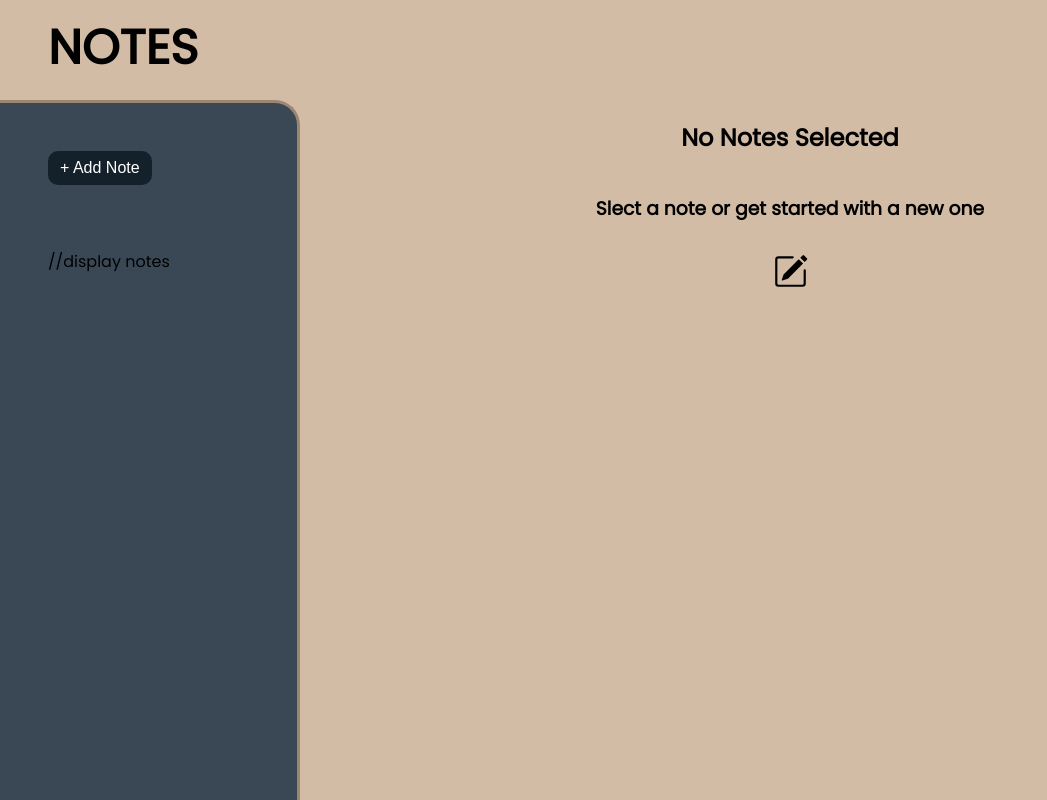
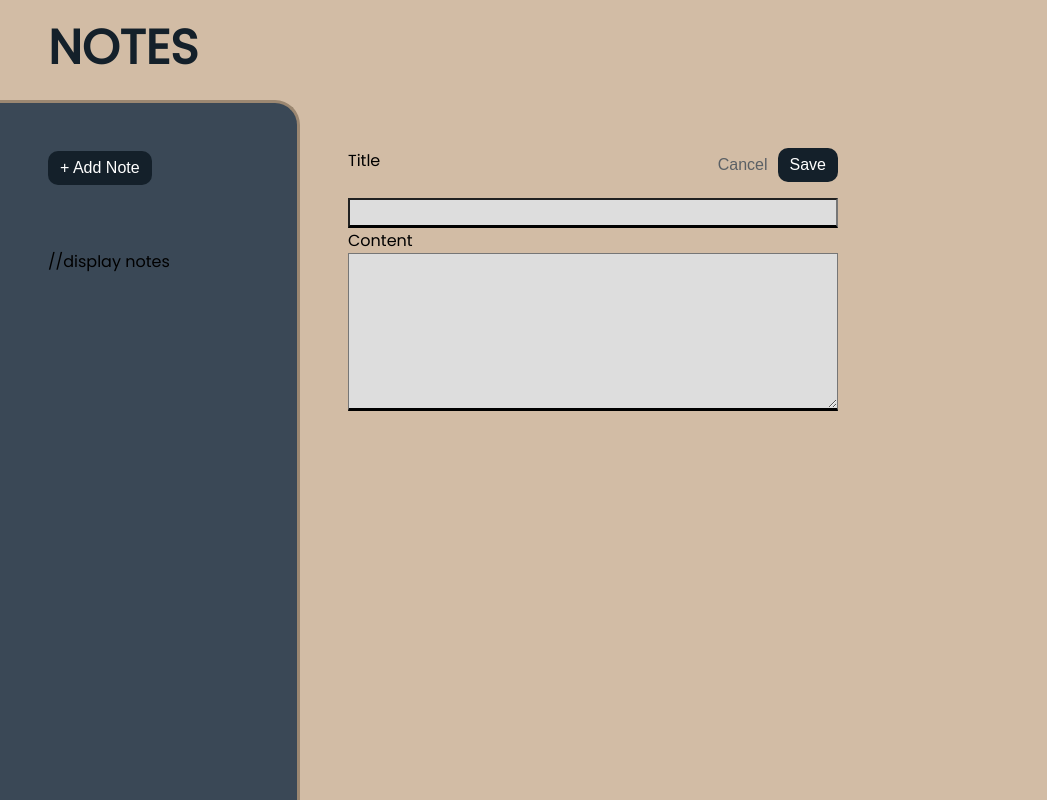
Before and after one commit to dimovv23/Notes-App, a React (Vite) app: page / in a window 1280 px wide. Both pictures are taken after a click on the button "+ Add Note". Shown: the whole page, without its empty margins (0-1047 px from the left). Built offline with nearby package versions, Linux system fonts and the light colour scheme.

Commit message:
Create "New Note" component

```diff
--- a/src/App.jsx
+++ b/src/App.jsx
@@ -1,13 +1,37 @@
 import "./App.css";
 import NotSelected from "./components/NotSelected";
 import NotesSidebar from "./components/NotesSidebar";
+import NewNote from "./components/NewNote";
+import { useState } from "react";
 
 function App() {
+  const [noteState, setNoteState] = useState({
+    notes: [],
+    selectedNoteId: undefined,
+  });
+
+  function handleAddNoteClick() {
+    setNoteState((prevState) => {
+      return {
+        ...prevState,
+        selectedNoteId: null,
+      };
+    });
+  }
+
+  let content;
+
+  if (noteState.selectedNoteId === undefined) {
+    content = <NotSelected addNote={handleAddNoteClick} />;
+  } else if (noteState.selectedNoteId === null) {
+    content = <NewNote />;
+  }
+
   return (
     <div className="main-page">
       <h1>Notes</h1>
-      <NotesSidebar />
-      <NotSelected />
+      <NotesSidebar addNote={handleAddNoteClick} />
+      {content}
     </div>
   );
 }
--- /dev/null
+++ b/src/components/NewNote.jsx
@@ -0,0 +1,16 @@
+export default function NewNote() {
+  return (
+    <div className="new-note">
+      <div>
+        <label>Title</label>
+        <span>
+          <button className="cancel-button">Cancel</button>
+          <button className="save-button">Save</button>
+        </span>
+      </div>
+      <input type="text" />
+      <label>Content</label>
+      <textarea name="" id="" cols="100%" rows="10"></textarea>
+    </div>
+  );
+}
--- a/src/components/NotSelected.jsx
+++ b/src/components/NotSelected.jsx
@@ -1,25 +1,12 @@
-import noteImage from "../assets/no-tasks.png";
+import noteImage from "../assets/note.svg";
 
-export default function NotSelected() {
+export default function NotSelected({ addNote }) {
   return (
     <div className="not-selected">
       <h2>No Notes Selected</h2>
       <h3>Slect a note or get started with a new one</h3>
-      <button>
-        <svg
-          xmlns="http://www.w3.org/2000/svg"
-          width="35"
-          height="35"
-          fill="currentColor"
-          class="bi bi-pencil-square"
-          viewBox="0 0 16 16"
-        >
-          <path d="M15.502 1.94a.5.5 0 0 1 0 .706L14.459 3.69l-2-2L13.502.646a.5.5 0 0 1 .707 0l1.293 1.293zm-1.75 2.456-2-2L4.939 9.21a.5.5 0 0 0-.121.196l-.805 2.414a.25.25 0 0 0 .316.316l2.414-.805a.5.5 0 0 0 .196-.12l6.813-6.814z" />
-          <path
-            fill-rule="evenodd"
-            d="M1 13.5A1.5 1.5 0 0 0 2.5 15h11a1.5 1.5 0 0 0 1.5-1.5v-6a.5.5 0 0 0-1 0v6a.5.5 0 0 1-.5.5h-11a.5.5 0 0 1-.5-.5v-11a.5.5 0 0 1 .5-.5H9a.5.5 0 0 0 0-1H2.5A1.5 1.5 0 0 0 1 2.5z"
-          />
-        </svg>
+      <button onClick={addNote}>
+        <img src={noteImage} alt="" />
       </button>
     </div>
   );
--- a/src/components/NotesSidebar.jsx
+++ b/src/components/NotesSidebar.jsx
@@ -1,7 +1,7 @@
-export default function NotesSidebar() {
+export default function NotesSidebar({ addNote }) {
   return (
     <div className="notes-sidebar">
-      <button>+ Add Note</button>
+      <button onClick={addNote}>+ Add Note</button>
       <div>//display notes</div>
     </div>
   );
--- a/src/index.css
+++ b/src/index.css
@@ -15,6 +15,7 @@ body {
   text-align: start;
   grid-column: span 2;
   background-color: #d2bca5;
+  color: #14202a;
   padding-left: 3rem;
   padding-top: 0.75rem;
   max-width: 300px;
@@ -51,11 +52,74 @@ body {
   flex-direction: column;
   justify-content: flex-start;
   align-items: center;
+  gap: 1rem;
 }
 
 .not-selected button {
   background-color: transparent;
   border: none;
-  width: 4rem;
-  height: 4rem;
+  cursor: pointer;
 }
+
+.not-selected button:hover {
+  transform: scale(1.1);
+}
+
+.not-selected h2 {
+  font-size: 2.5rem;
+}
+
+.not-selected h3 {
+  color: #5b6065;
+  font-style: italic;
+}
+
+.new-note {
+  padding-left: 3rem;
+  padding-top: 3rem;
+  display: flex;
+  flex-direction: column;
+  max-width: 50%;
+}
+
+.new-note div {
+  display: flex;
+  justify-content: space-between;
+  margin-bottom: 1rem;
+}
+
+.cancel-button {
+  background-color: transparent;
+  color: #5b6065;
+  font-size: 1rem;
+  border: none;
+}
+
+.save-button {
+  background-color: #14202a;
+  font-size: 1rem;
+  border: none;
+  border-radius: 10px;
+  color: white;
+  padding: 0.5rem 0.75rem;
+  margin-left: 0.25rem;
+}
+
+.save-button:hover {
+  background-color: #090f13;
+}
+
+.cancel-button:hover {
+  color: black;
+}
+
+input {
+  font-size: 1.25rem;
+  background-color: #dddddd;
+  border-bottom: solid black;
+}
+
+textarea {
+  background-color: #dddddd;
+  border-bottom: solid black;
+}
```
Also changed, not shown: src/assets/no-tasks.png (deleted), src/assets/note.svg (added).
